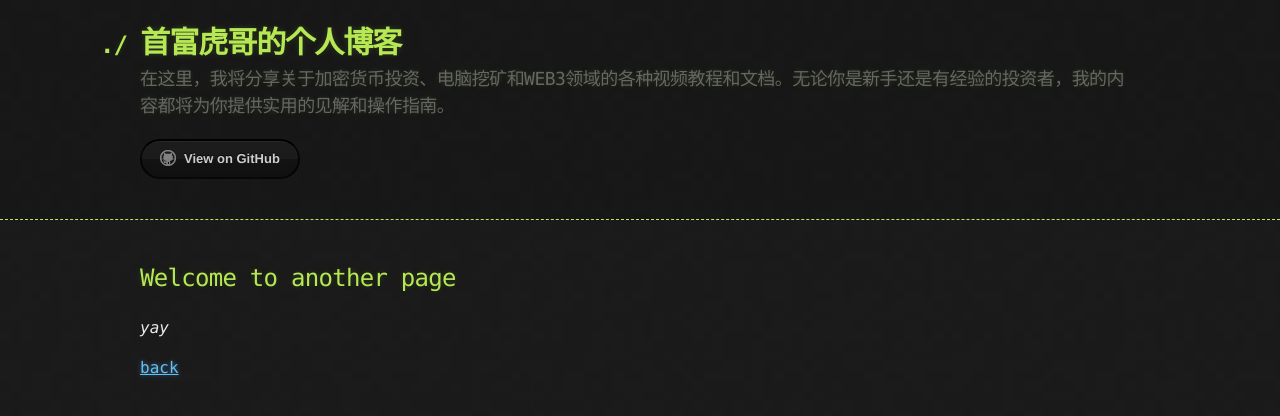
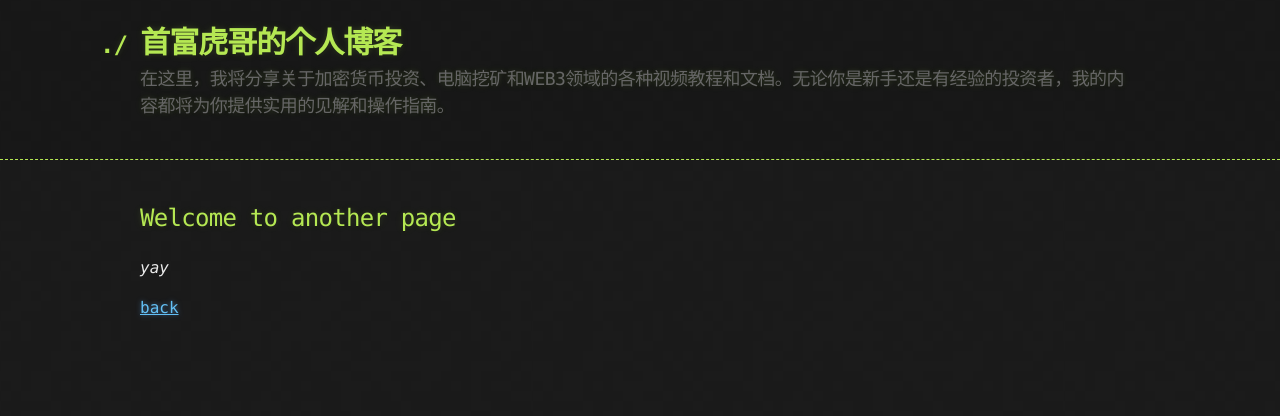
Before and after one commit to hugevip/github.io, a Jekyll site: the page built from another-page.md, in a window 1280 px wide. Shown: the top 416 px of the page. Built offline with Jekyll 4.4.1, drawn with Linux system fonts in a browser that asks for light colours; our own code applies the rules of GitHub Pages for plain Markdown files.

Commit message:
Update default.html

```diff
--- a/_layouts/default.html
+++ b/_layouts/default.html
@@ -18,9 +18,7 @@
           <h1>{{ site.title }}</h1>
         {% else %}
           <!-- 其他页面显示站点标题和描述 -->
-          <a id="a-title" href="{{ '/' | relative_url }}">
-            <h1>{{ site.title | default: site.github.repository_name }}</h1>
-          </a>
+          <h1>{{ site.title | default: site.github.repository_name }}</h1>
           <h2>{{ site.description | default: site.github.project_tagline }}</h2>
         {% endif %}
 
@@ -29,7 +27,7 @@
             <a href="{{ site.github.zip_url }}" class="btn">Download as .zip</a>
             <a href="{{ site.github.tar_url }}" class="btn">Download as .tar.gz</a>
           {% endif %}
-          <a href="{{ site.github.repository_url }}" class="btn btn-github"><span class="icon"></span>View on GitHub</a>
+          <!-- 移除 "View on GitHub" 链接 -->
         </section>
       </div>
     </header>
```
